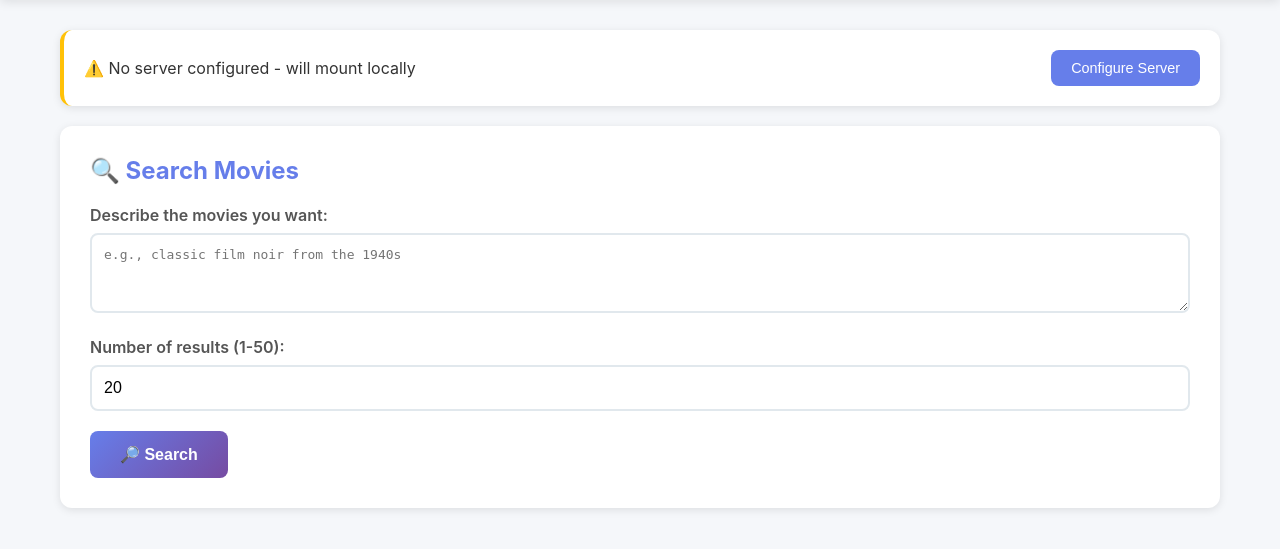
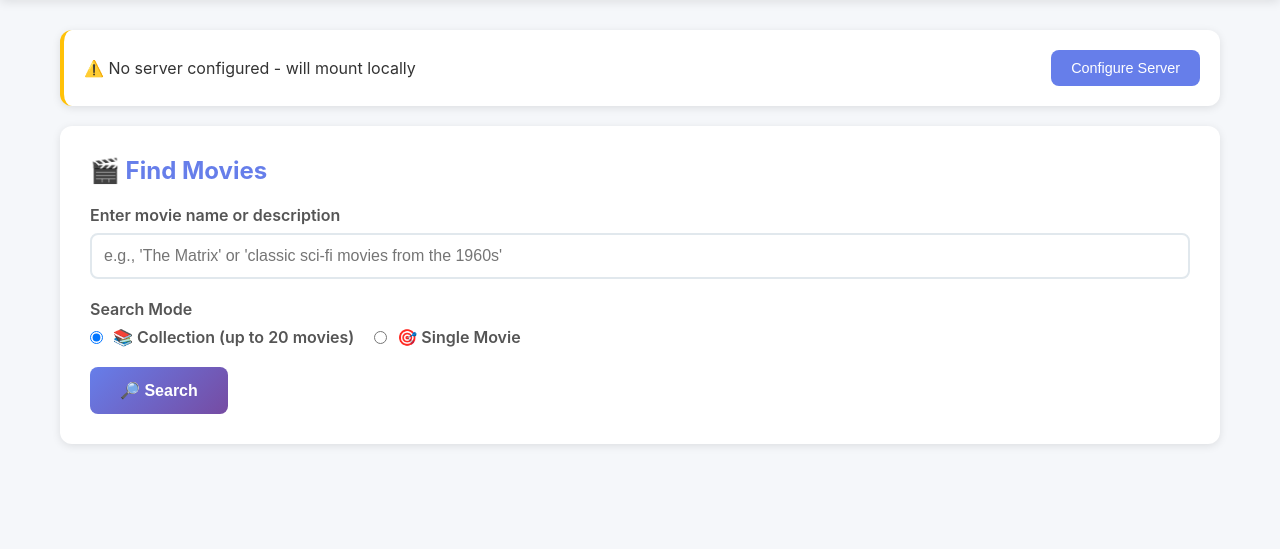
Before and after one commit to romo9889/findPublicMedia, a Flask app: page / in a window 1280 px wide. Shown: the part 62-611 px from the top of the page. Run offline with Flask 3, Linux system fonts and the light colour scheme; the visitor is signed in with stand-in values (Sample User, id 1); some libraries are stand-ins or nearby versions.

Commit message:
Add: Normalize titles, metadata, and single movie mode
Features:
- Normalize movie titles (remove brackets, clean Archive.org suffixes)
- Show metadata: year, duration, description
- Add single movie search mode option
- Improved movie card display with better formatting

UX improvements:
- Radio buttons for Collection vs Single mode
- Cleaner title presentation
- More context per movie (description preview)
- Better metadata extraction from Archive.org

```diff
--- a/templates/dashboard.html
+++ b/templates/dashboard.html
@@ -380,22 +380,34 @@
 
         <div id="alertBox" class="alert"></div>
 
-        <div class="card">
-            <h2>🔍 Search Movies</h2>
+                <div class="card">
+            <h2>🎬 Find Movies</h2>
             <form id="searchForm">
                 <div class="form-group">
-                    <label for="prompt">Describe the movies you want:</label>
-                    <textarea
-                        id="prompt"
-                        name="prompt"
-                        placeholder="e.g., classic film noir from the 1940s"
-                        required
-                    ></textarea>
+                    <label for="searchInput">Enter movie name or description</label>
+                    <input
+                        type="text"
+                        id="searchInput"
+                        placeholder="e.g., 'The Matrix' or 'classic sci-fi movies from the 1960s'"
+                        required>
                 </div>
 
                 <div class="form-group">
-                    <label for="limit">Number of results (1-50):</label>
-                    <input type="number" id="limit" name="limit" value="20" min="1" max="50">
+                    <label>Search Mode</label>
+                    <div style="display: flex; gap: 20px;">
+                        <div class="checkbox-group">
+                            <input type="radio" id="collectionMode" name="searchMode" value="collection" checked>
+                            <label for="collectionMode" style="margin-bottom: 0;">
+                                📚 Collection (up to 20 movies)
+                            </label>
+                        </div>
+                        <div class="checkbox-group">
+                            <input type="radio" id="singleMode" name="searchMode" value="single">
+                            <label for="singleMode" style="margin-bottom: 0;">
+                                🎯 Single Movie
+                            </label>
+                        </div>
+                    </div>
                 </div>
 
                 <button type="submit" class="button">🔎 Search</button>
@@ -515,8 +527,10 @@
         document.getElementById('searchForm').addEventListener('submit', async (e) => {
             e.preventDefault();
 
-            const prompt = document.getElementById('prompt').value;
-            const limit = parseInt(document.getElementById('limit').value);
+            const prompt = document.getElementById('searchInput').value;
+            const searchMode = document.querySelector('input[name="searchMode"]:checked').value;
+            const singleMode = searchMode === 'single';
+            const limit = singleMode ? 1 : 20;
 
             setLoading(true);
             document.getElementById('resultsContainer').style.display = 'none';
@@ -525,7 +539,7 @@
                 const response = await fetch('/api/search-movies', {
                     method: 'POST',
                     headers: { 'Content-Type': 'application/json' },
-                    body: JSON.stringify({ prompt, limit })
+                    body: JSON.stringify({ prompt, limit, single_mode: singleMode })
                 });
 
                 const data = await response.json();
@@ -556,13 +570,18 @@
                 const title = movie.title || 'Unknown Title';
                 const year = movie.year ? ` (${movie.year})` : '';
                 const identifier = movie.identifier || 'No ID';
+                const duration = movie.duration ? ` • ${movie.duration}` : '';
+                const description = movie.description ? `<div style="font-size: 0.85em; color: #777; margin-top: 5px;">${movie.description}</div>` : '';
 
                 card.innerHTML = `
                     <div>
                         <input type="checkbox" id="movie_${idx}" onclick="event.stopPropagation()">
-                        <span class="movie-title">${title}${year}</span>
+                        <div>
+                            <div class="movie-title">${title}${year}</div>
+                            <div class="movie-meta">${identifier}${duration}</div>
+                            ${description}
+                        </div>
                     </div>
-                    <div class="movie-meta">${identifier}</div>
                 `;
 
                 grid.appendChild(card);
--- a/web_app_pro.py
+++ b/web_app_pro.py
@@ -109,6 +109,23 @@ def index():
                          username=session.get('username'),
                          role=session.get('role'))
 
+def normalize_title(title, identifier=""):
+    """Normalize movie title for display."""
+    import re
+    # Remove Archive.org suffixes
+    cleaned = re.sub(r'_\d{6}$', '', title)
+    cleaned = re.sub(r'\s*\(.*?\)\s*$', '', cleaned)
+
+    # If title is just the identifier, make it readable
+    if identifier and cleaned.lower().replace('_', '').replace('-', '') == identifier.lower().replace('_', '').replace('-', ''):
+        cleaned = identifier.replace('_', ' ').replace('-', ' ')
+        cleaned = ' '.join(word.capitalize() for word in cleaned.split())
+
+    # Remove special characters
+    cleaned = re.sub(r'[<>:"/\\|?*\[\]]', '', cleaned)
+
+    return cleaned.strip()
+
 @app.route('/api/search-movies', methods=['POST'])
 @login_required
 def search_movies():
@@ -116,6 +133,7 @@ def search_movies():
     data = request.json
     prompt = data.get('prompt', '').strip()
     limit = data.get('limit', 20)
+    single_mode = data.get('single_mode', False)  # New: single movie mode
 
     if not prompt:
         return jsonify({'error': 'No prompt provided'}), 400
@@ -124,6 +142,11 @@ def search_movies():
         # Import search functions
         sys.path.insert(0, str(Path(__file__).parent))
         from ai_mount_list import search_movies_by_description, resolve_archive_identifiers
+        from stream_now import fetch_metadata
+
+        # For single mode, just search and return one result
+        if single_mode:
+            limit = 1
 
         # Search for movies
         movies = search_movies_by_description(prompt, limit)
@@ -131,11 +154,29 @@ def search_movies():
         # Resolve Archive.org identifiers
         movies = resolve_archive_identifiers(movies)
 
+        # Normalize titles and add metadata
+        for movie in movies:
+            if 'title' in movie:
+                movie['original_title'] = movie['title']
+                movie['title'] = normalize_title(movie['title'], movie.get('identifier', ''))
+
+            # Try to fetch additional metadata from Archive.org
+            if 'identifier' in movie:
+                try:
+                    metadata = fetch_metadata(movie['identifier'])
+                    if metadata:
+                        movie['year'] = metadata.get('year')
+                        movie['description'] = metadata.get('description', '')[:200]
+                        movie['duration'] = metadata.get('runtime')
+                except:
+                    pass
+
         # Return preview data
         return jsonify({
             'success': True,
             'movies': movies,
-            'count': len(movies)
+            'count': len(movies),
+            'single_mode': single_mode
         })
 
     except Exception as e:
```
